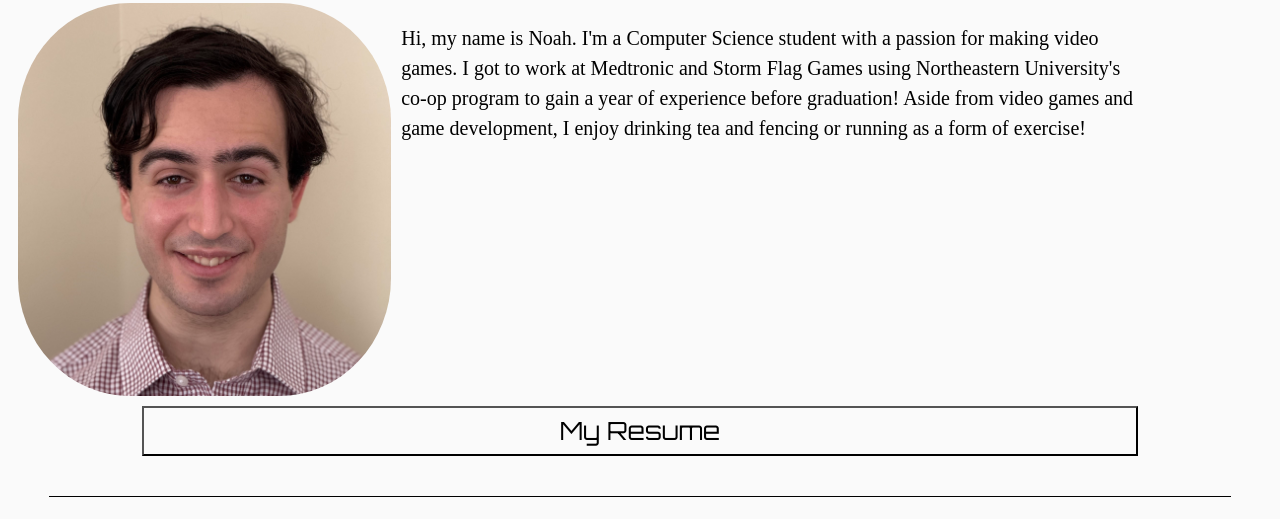
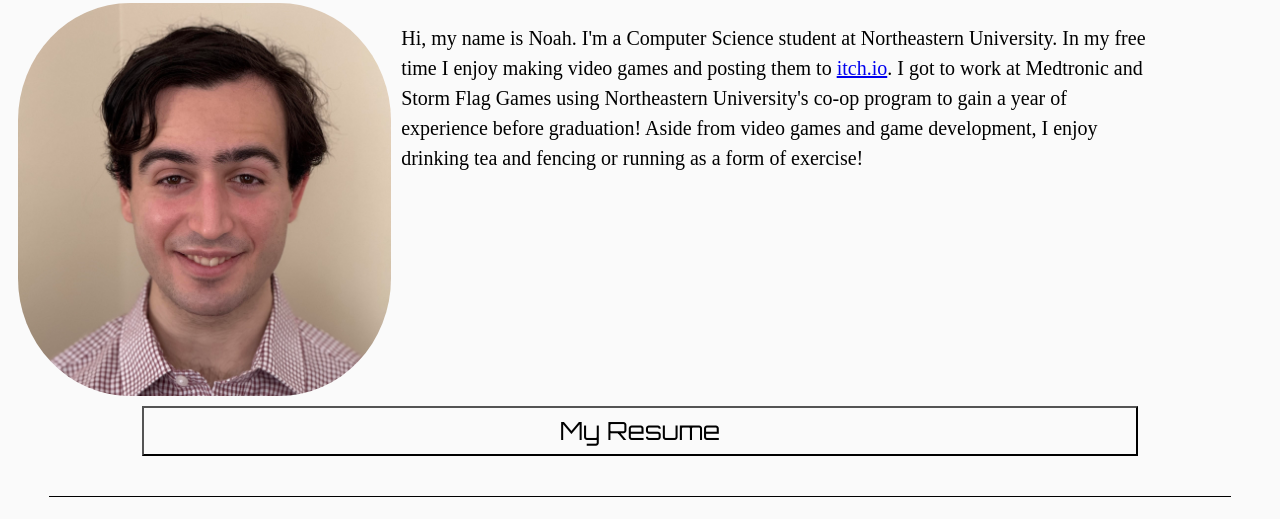
Before and after one commit to noah0young/noah0young.github.io, a plain HTML site: page index.html in a window 1280 px wide. Shown: the part 241-760 px from the top of the page. Drawn offline with Linux system fonts and the light colour scheme; a web font is replaced by a local one.

Commit message:
Updated about section

```diff
--- a/index.html
+++ b/index.html
@@ -34,7 +34,7 @@
                 <img src="./images/Me.jpg" class="bio-image">
                 <div class="bio-text" id="bio-text-in-english">
                     <p>
-                        Hi, my name is Noah. I'm a Computer Science student with a passion for making video games. I got to work at Medtronic and Storm Flag Games using Northeastern University's co-op program to gain a year of experience before graduation! Aside from video games and game development, I enjoy drinking tea and fencing or running as a form of exercise!
+                        Hi, my name is Noah. I'm a Computer Science student at Northeastern University. In my free time I enjoy making video games and posting them to <a href="https://sire-inc.itch.io/" target="_blank">itch.io</a>. I got to work at Medtronic and Storm Flag Games using Northeastern University's co-op program to gain a year of experience before graduation! Aside from video games and game development, I enjoy drinking tea and fencing or running as a form of exercise!
                     </p>
                 </div>
             </div>
```
